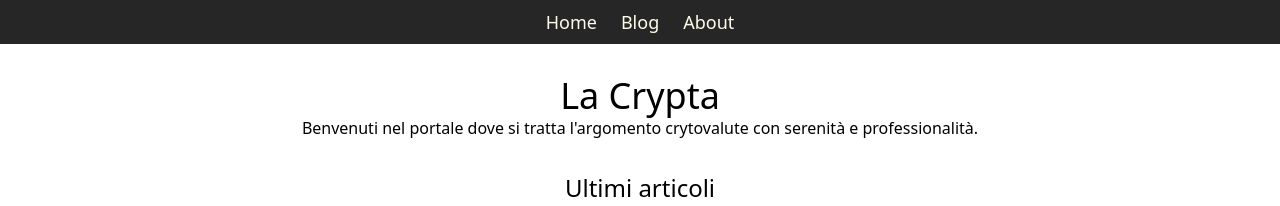
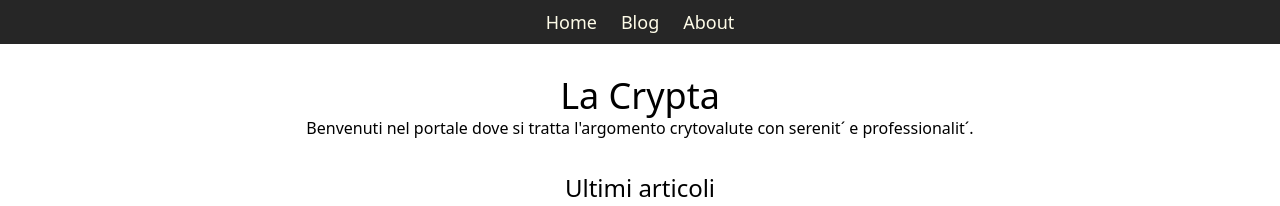
Before and after one commit to AndreaBarghigiani/lacrypta, a Next.js app: page / in a window 1280 px wide. Shown: the top 206 px of the page. Built offline with nearby package versions, Linux system fonts and the light colour scheme.

Commit message:
fix: edit accent letters for build

```diff
--- a/pages/index.js
+++ b/pages/index.js
@@ -8,8 +8,8 @@ export default function Home({ posts }) {
     <>
       <h1 className="text-4xl text-center">La Crypta</h1>
       <p className="text-center">
-        Benvenuti nel portale dove si tratta l'argomento crytovalute con
-        serenità e professionalità.
+        Benvenuti nel portale dove si tratta l&apos;argomento crytovalute con
+        serenit&acute; e professionalit&acute;.
       </p>
 
       <div className="max-w-lg py-8 mx-auto space-x-3">
```
